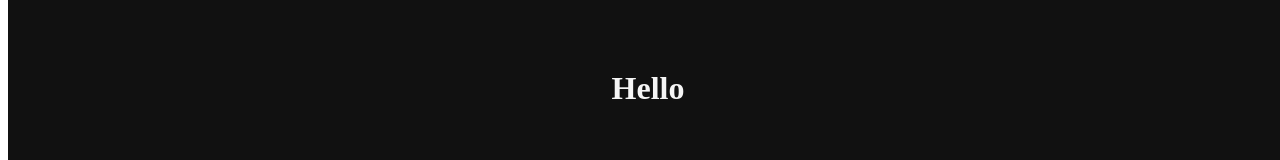
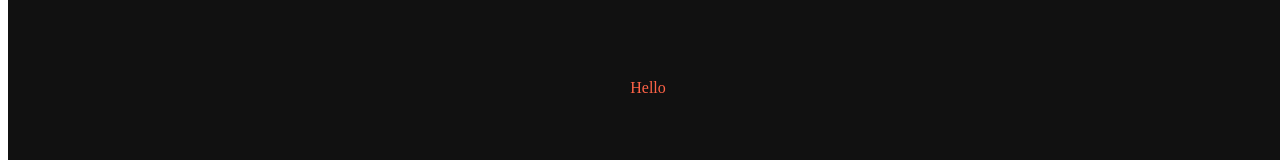
Before and after one commit to minuxx/react-masterclass, a React (Create React App) app: page / in a window 1280 px wide. Shown: the part 320-480 px from the top of the page. Built offline with nearby package versions, Linux system fonts and the light colour scheme.

Commit message:
done #3.1 DefinitelyTyped

```diff
--- a/src/App.js
+++ b/src/App.tsx
@@ -1,7 +1,8 @@
+import React from 'react'
 import styled, { keyframes } from 'styled-components'
 
-const Title = styled.h1`
-  color: ${(props) => props.theme.textColor};
+const Title = styled.span`
+  color: tomato;
 `
 
 const Wrapper = styled.div`
--- a/src/index.js
+++ b/src/index.tsx
@@ -13,7 +13,7 @@ const lightTheme = {
   backgroundColor: 'whitesmoke',
 }
 
-const root = ReactDOM.createRoot(document.getElementById('root'))
+const root = ReactDOM.createRoot(document.getElementById('root') as HTMLElement)
 root.render(
   <React.StrictMode>
     {/* 우리의 앱이 ThemeProvider 안에 있기 때문에, 우리의 component들이 색에 접근가능 */}
```
Also changed, not shown: package.json (+8 -0 lines), tsconfig.json (added, +18 -0 lines), 1 other file (tests, documents, lock files or other folders).
